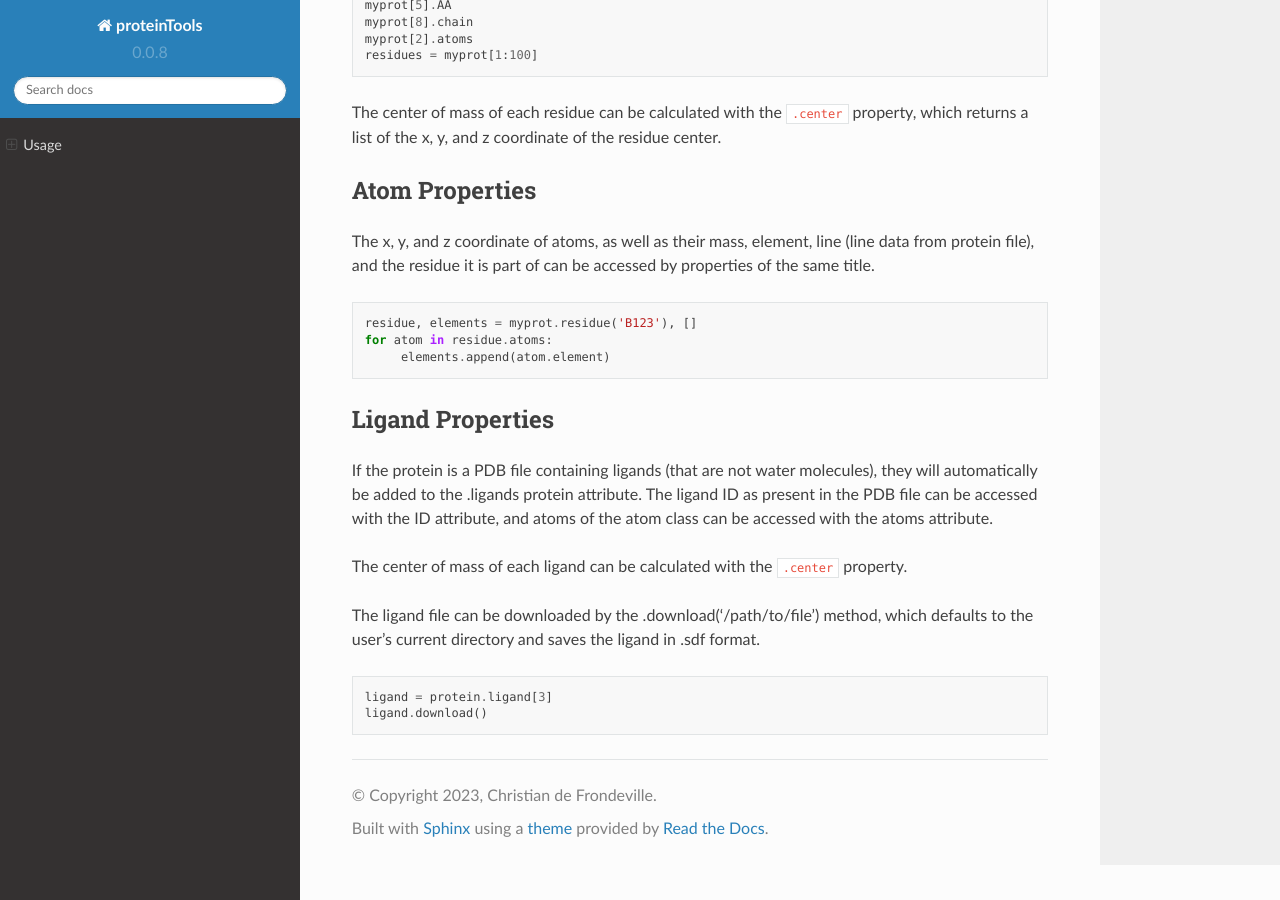
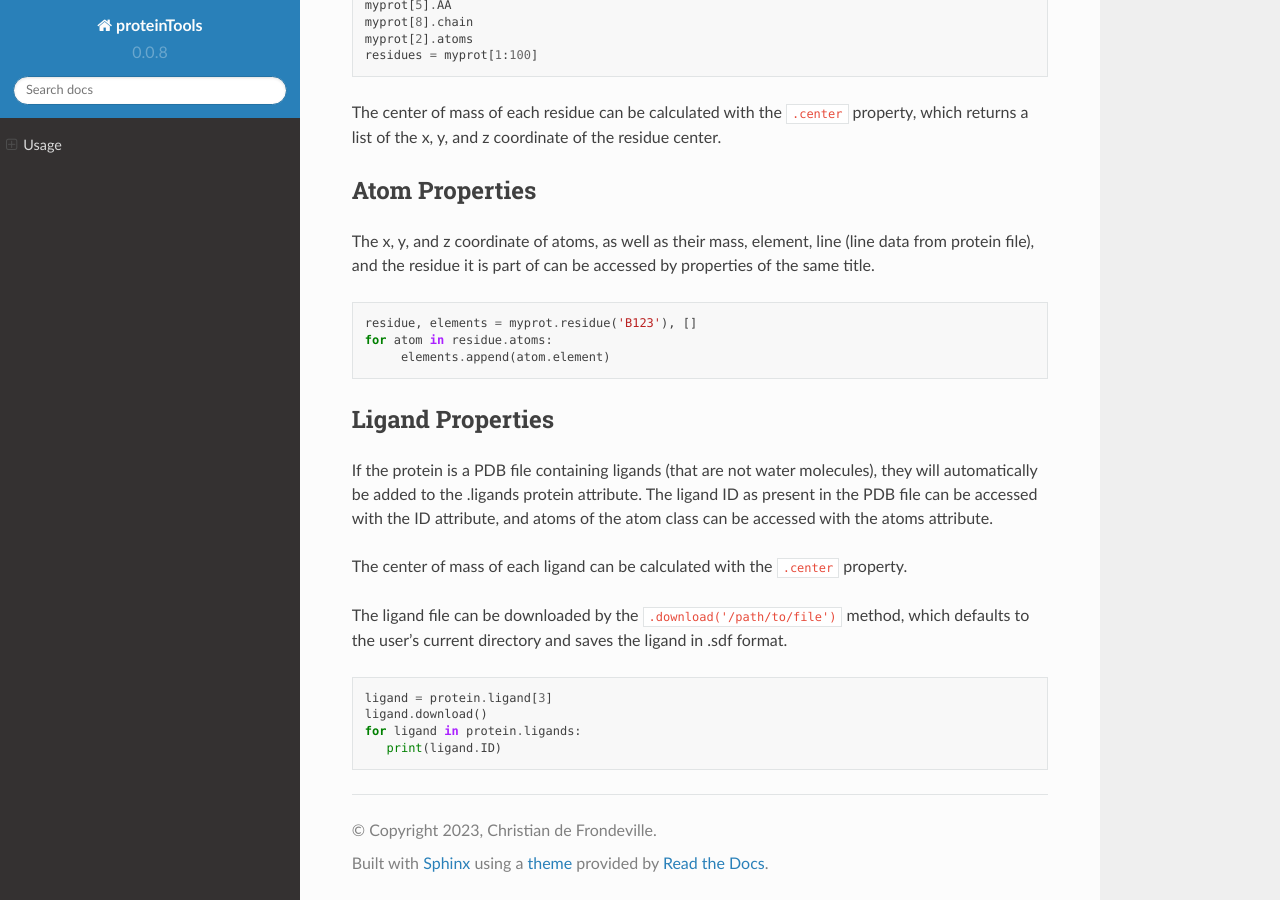
Before and after one commit to tiger1deF/proteinTools, a Sphinx documentation site: the page built from docs/source/usage.rst, in a window 1280 px wide and 900 px high, scrolled down 1865 px. Built offline with Sphinx 7.4.7 and the Read the Docs theme 2.0.0, drawn with Linux system fonts in a browser that asks for light colours; pages that are not in the unit, such as notebooks, are missing from menus.

Commit message:
Update usage.rst

```diff
--- a/docs/source/usage.rst
+++ b/docs/source/usage.rst
@@ -104,9 +104,11 @@ If the protein is a PDB file containing ligands (that are not water molecules),
 
 The center of mass of each ligand can be calculated with the ``.center`` property.
 
-The ligand file can be downloaded by the .download('/path/to/file') method, which defaults to the user's current directory and saves the ligand in .sdf format.
+The ligand file can be downloaded by the ``.download('/path/to/file')`` method, which defaults to the user's current directory and saves the ligand in .sdf format.
 
 .. code-block:: python
 
    ligand = protein.ligand[3]
    ligand.download()
+   for ligand in protein.ligands:
+      print(ligand.ID)
```
